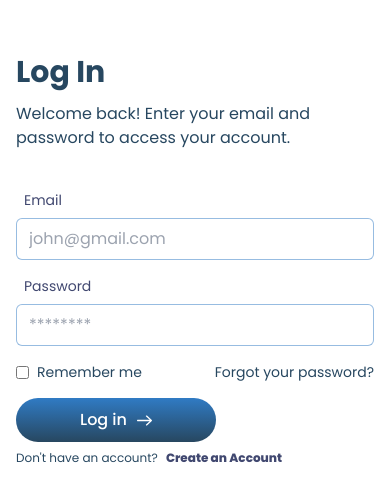
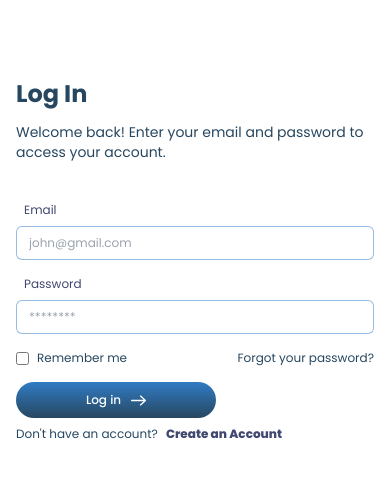
Before and after one commit to SergeCodeur/figma-to-code-ed2-week4, a Next.js app: page /sign-in in a window 390 px wide. Shown: the part 162-664 px from the top of the page. Built offline with nearby package versions, Linux system fonts and the light colour scheme.

Commit message:
style update for responsiveness of authentication pages

```diff
--- a/src/app/(doctor-auth)/doctor-login/page.tsx
+++ b/src/app/(doctor-auth)/doctor-login/page.tsx
@@ -24,7 +24,9 @@ const Login = () => {
 			>
 				{logInForm.map(({ name, label, placeholder }) => (
 					<div className="flex flex-col space-y-2" key={name}>
-						<label className="ml-2 text-[#414870] text-sm">{label}</label>
+						<label className="ml-2 text-[#414870] text-xs md:text-sm">
+							{label}
+						</label>
 						<Input
 							type={
 								name === "email"
@@ -34,7 +36,6 @@ const Login = () => {
 									: "text"
 							}
 							name={name}
-							className="w-full px-3 py-2 border border-blue/50 rounded-md focus:outline-none focus:ring-2 focus:ring-blue-500"
 							// value={formData[name as keyof typeof formData]}
 							// onChange={handleChange}
 							placeholder={placeholder}
--- a/src/app/(patient-auth)/recover-password/page.tsx
+++ b/src/app/(patient-auth)/recover-password/page.tsx
@@ -16,12 +16,12 @@ const RecoverPassword = () => {
 	return (
 		<div className="flex flex-col justify-center items-center space-y-10 overflow-hidden">
 			<div className="flex flex-col space-y-3 ">
-				<span className="font-extrabold text-3xl text-foreground">
+				<h2 className="font-extrabold text-3xl text-foreground">
 					Forgot Password
-				</span>
-				<span className="text-base text-foreground">
+				</h2>
+				<p className="text-sm lg:text-base text-foreground">
 					Enter your email to reset your password.
-				</span>
+				</p>
 			</div>
 			<div
 				className={`flex flex-col space-y-4 w-full p-2 ${
@@ -29,21 +29,22 @@ const RecoverPassword = () => {
 				}`}
 			>
 				<div className="flex flex-col space-y-2">
-					<label className="ml-2 text-[#414870] text-sm">Email</label>
+					<label className="ml-2 text-[#414870] text-xs md:text-sm">
+						Email
+					</label>
 
-					<Input
-						className="w-full px-3 py-2 border border-blue/50 rounded-md focus:outline-none focus:ring-2 focus:ring-blue-500"
-						placeholder="john@gmail.com"
-						type="email"
-					/>
+					<Input placeholder="john@gmail.com" type="email" />
 				</div>
 
 				<div className="flex space-x-2 items-center">
 					<Button variant="linear_color" className="w-full">
-						<span className="text-white text-base">Submit</span>
+						Submit
 					</Button>
-					<Link href="/sign-in" className="text-white text-base w-full">
-						<Button variant="default" className="w-full h-11">
+					<Link
+						href="/sign-in"
+						className="text-white text-sm md:text-base w-full"
+					>
+						<Button variant="default" className="w-full h-10 md:h-11">
 							Cancel
 						</Button>
 					</Link>
--- a/src/app/(patient-auth)/sign-in/page.tsx
+++ b/src/app/(patient-auth)/sign-in/page.tsx
@@ -21,8 +21,10 @@ const SignIn = () => {
 	return (
 		<div className="flex flex-col justify-center items-center space-y-10">
 			<div className="flex flex-col space-y-3 ">
-				<h2 className="font-bold text-3xl text-foreground">Log In</h2>
-				<p className="text-base text-foreground">
+				<h2 className="font-bold text-2xl lg:text-3xl text-foreground">
+					Log In
+				</h2>
+				<p className="text-sm lg:text-base text-foreground">
 					Welcome back! Enter your email and password to access your account.
 				</p>
 			</div>
@@ -34,11 +36,12 @@ const SignIn = () => {
 			>
 				{logInForm.map(({ name, label, placeholder }) => (
 					<div className="flex flex-col space-y-2" key={name}>
-						<label className="ml-2 text-[#414870] text-sm">{label}</label>
+						<label className="ml-2 text-[#414870] text-xs md:text-sm">
+							{label}
+						</label>
 						<Input
 							type={name === "email" ? "email" : "password"}
 							name={name}
-							className="w-full px-3 py-2 border border-blue/50 rounded-md focus:outline-none focus:ring-2 focus:ring-blue-500"
 							// value={formData[name as keyof typeof formData]}
 							// onChange={handleChange}
 							placeholder={placeholder}
@@ -61,12 +64,12 @@ const SignIn = () => {
 						/>
 						<label
 							htmlFor="remember-me"
-							className="ml-2 block text-sm text-foreground"
+							className="ml-2 block text-xs md:text-sm text-foreground"
 						>
 							Remember me
 						</label>
 					</div>
-					<div className="text-sm">
+					<div className="text-xs md:text-sm">
 						<Link
 							href="/recover-password"
 							className="text-foreground ml-2 hover:font-extrabold"
@@ -83,7 +86,7 @@ const SignIn = () => {
 							router.push("/dashboard-patient");
 						}}
 					>
-						<span className="text-white text-base">Log in</span>
+						<span className="text-white">Log in</span>
 						<Arrow />
 					</Button>
 					<span className="text-xs text-foreground">
--- a/src/app/(patient-auth)/sign-up/page.tsx
+++ b/src/app/(patient-auth)/sign-up/page.tsx
@@ -23,11 +23,13 @@ const SignUp = () => {
 	return (
 		<div className="flex flex-col justify-center items-center space-y-10">
 			<div className="flex flex-col space-y-3 ">
-				<span className="font-bold text-3xl text-foreground">Register</span>
-				<span className="text-base text-foreground">
+				<h2 className="font-bold text-2xl lg:text-3xl text-foreground">
+					Register
+				</h2>
+				<p className="text-sm lg:text-base text-foreground">
 					Join our healthcare community to access personalized services and book
 					appointments.
-				</span>
+				</p>
 			</div>
 			<form
 				className={`flex flex-col space-y-4 w-full ${
@@ -37,7 +39,9 @@ const SignUp = () => {
 			>
 				{registerForm.map(({ name, label, placeholder }) => (
 					<div className="flex flex-col space-y-2" key={name}>
-						<label className="ml-2 text-[#414870] text-sm">{label}</label>
+						<label className="ml-2 text-[#414870] text-xs md:text-sm">
+							{label}
+						</label>
 						<Input
 							type={
 								name === "email"
@@ -47,7 +51,6 @@ const SignUp = () => {
 									: "text"
 							}
 							name={name}
-							className="w-full px-3 py-2 border border-blue/50 rounded-md focus:outline-none focus:ring-2 focus:ring-blue-500"
 							// value={formData[name as keyof typeof formData]}
 							// onChange={handleChange}
 							placeholder={placeholder}
@@ -70,7 +73,7 @@ const SignUp = () => {
 							router.push("/sign-in");
 						}}
 					>
-						<span className="text-white text-base">Register</span>
+						Register
 						<Arrow />
 					</Button>
 					<span className="text-xs text-foreground">
--- a/src/components/ui/Button.tsx
+++ b/src/components/ui/Button.tsx
@@ -41,7 +41,7 @@ const Button: React.FC<ButtonProps> = ({
 	return (
 		<button
 			{...props}
-			className={`inline-flex justify-center items-center gap-2.5 rounded-lg px-4 py-2.5 text-sm font-medium focus:outline-none focus:ring-2 focus:ring-dark-blue focus:ring-offset-2 ${variantClasses} ${className}`}
+			className={`inline-flex justify-center items-center gap-2.5 rounded-lg px-4 py-2.5 text-xs md:text-base font-medium focus:outline-none focus:ring-2 focus:ring-dark-blue focus:ring-offset-2 ${variantClasses} ${className}`}
 		>
 			{children}
 		</button>
--- a/src/components/ui/Input.tsx
+++ b/src/components/ui/Input.tsx
@@ -7,7 +7,14 @@ type InputProps = IInput & React.InputHTMLAttributes<HTMLInputElement>;
 const Input: FC<InputProps> = forwardRef(
 	(props, ref: ForwardedRef<HTMLInputElement>) => {
 		const { handleFunction, ...rest } = props;
-		return <input {...rest} onClick={handleFunction} ref={ref} />;
+		return (
+			<input
+				className="w-full px-3 py-2 border border-blue/50 rounded-md focus:outline-none focus:ring-2 focus:ring-blue-500 text-xs md:text-base"
+				{...rest}
+				onClick={handleFunction}
+				ref={ref}
+			/>
+		);
 	},
 );
 
```
